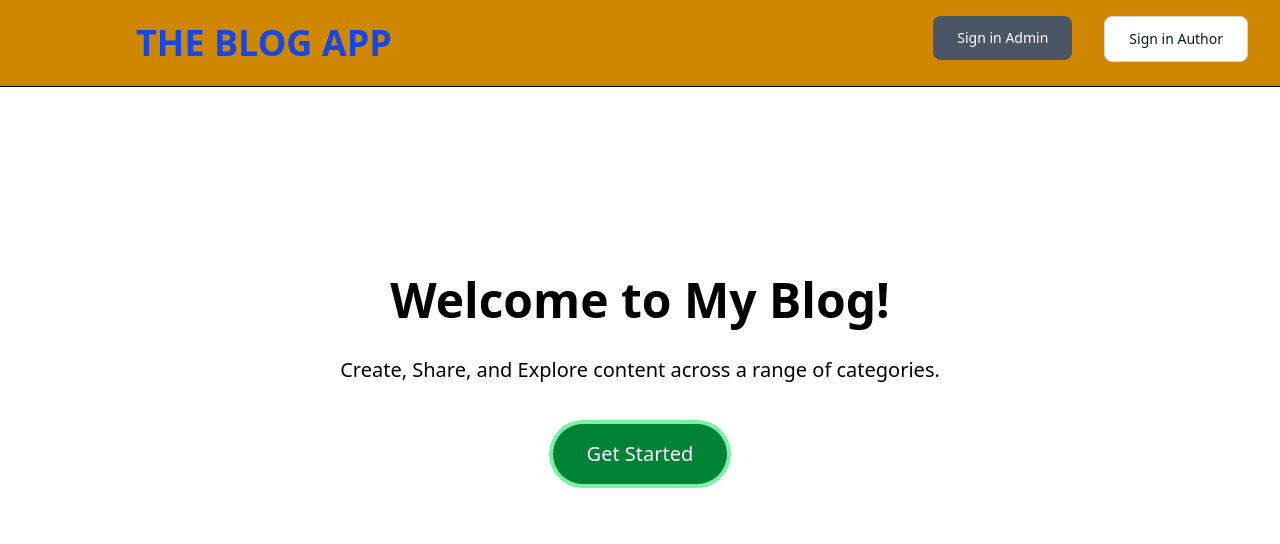
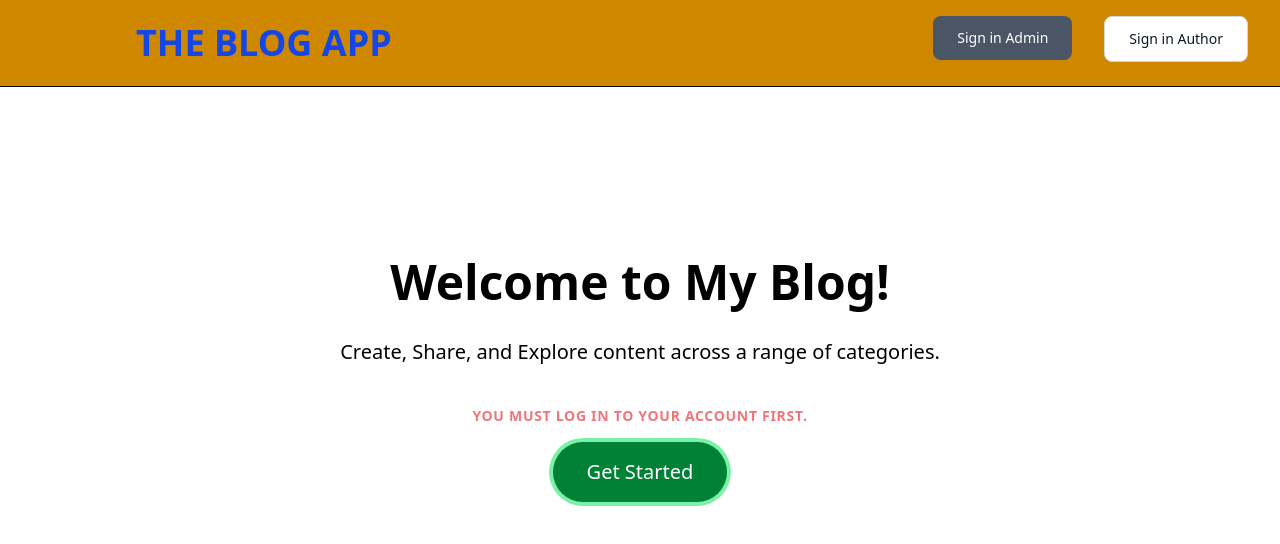
Before and after one commit to dnguyenduc033-lang/Blog-App, a React (Vite) app in the folder frontend/: page / in a window 1280 px wide. Both pictures are taken after a click on the button "Get Started". Shown: the top 544 px of the page. Built offline with nearby package versions, Linux system fonts and the light colour scheme.

Commit message:
Home.jsx

```diff
--- a/frontend/src/Pages/Home/Home.jsx
+++ b/frontend/src/Pages/Home/Home.jsx
@@ -1,20 +1,47 @@
-import React from 'react'
+import React, { useState } from 'react'
 
 const Home = () => {
+  // 1. Tạo state để quản lý thông báo lỗi
+  const [errorMessage, setErrorMessage] = useState("");
+
+  const handleGetStarted = () => {
+    // 2. Kiểm tra xem trong localStorage có 'user' (cho Author) hoặc 'admin' (cho Admin) không
+    const user = localStorage.getItem('user');
+    const admin = localStorage.getItem('admin');
+
+    if (!user && !admin) {
+      // 3. Nếu cả hai đều không tồn tại, hiển thị dòng chữ thông báo
+      setErrorMessage("You must log in to your account first.");
+
+      // Tự động xóa thông báo sau 3 giây để giao diện sạch sẽ
+      setTimeout(() => setErrorMessage(""), 3000);
+    } else {
+      // Nếu đã đăng nhập, bạn có thể thực hiện chuyển hướng hoặc logic khác ở đây
+      console.log("Logged in! Ready to explore.");
+      // window.location.href = "/Explore"; // Ví dụ chuyển hướng
+    }
+  };
+
   return (
     <div className="home flex flex-col items-center justify-center min-h-screen w-full">
       <div className="hero text-center mb-10">
         <h1 className="text-5xl font-bold">Welcome to My Blog!</h1>
 
-        {/* Dãn cách đoạn mô tả */}
         <p className="mt-8 text-xl">
           Create, Share, and Explore content across a range of categories.
         </p>
 
-        {/* Dãn cách nút và phóng to */}
-        <div className="mt-10">
+        <div className="mt-10 flex flex-col items-center gap-4">
+          {/* 4. Hiển thị dòng thông báo ngay trên nút bấm nếu có lỗi */}
+          {errorMessage && (
+            <p className="text-red-600 font-bold text-sm animate-pulse uppercase tracking-wider">
+              {errorMessage}
+            </p>
+          )}
+
           <button
             type="button"
+            onClick={handleGetStarted} // 5. Gán sự kiện click
             className="text-white bg-green-700 box-border border-2 border-transparent hover:border-black hover:bg-green-600 focus:ring-4 focus:ring-green-300 shadow-xs font-medium leading-6 rounded-full text-xl px-8 py-4 focus:outline-none transition-all duration-200"
           >
             Get Started
```
